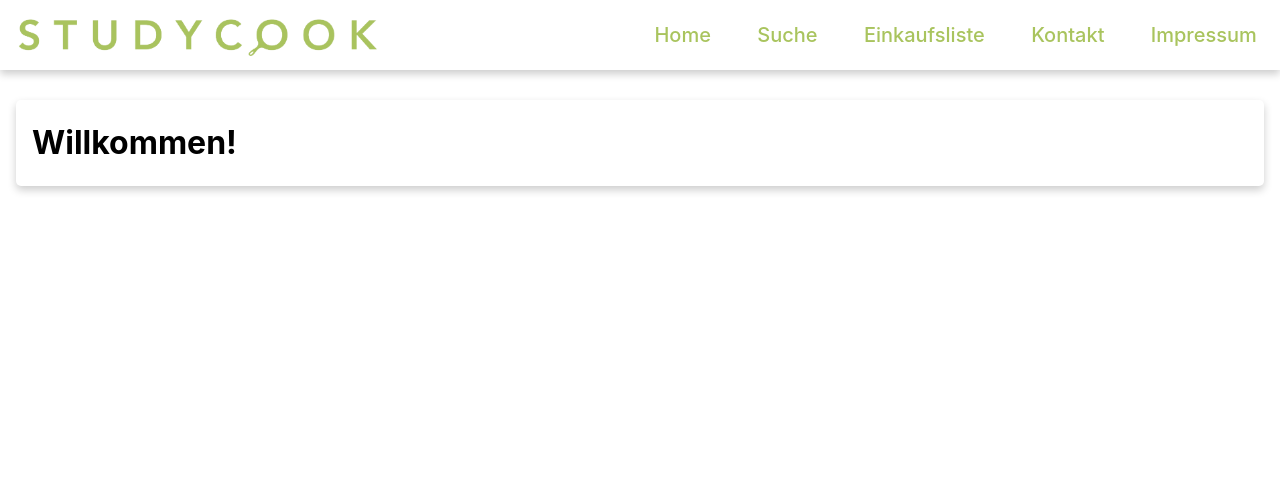
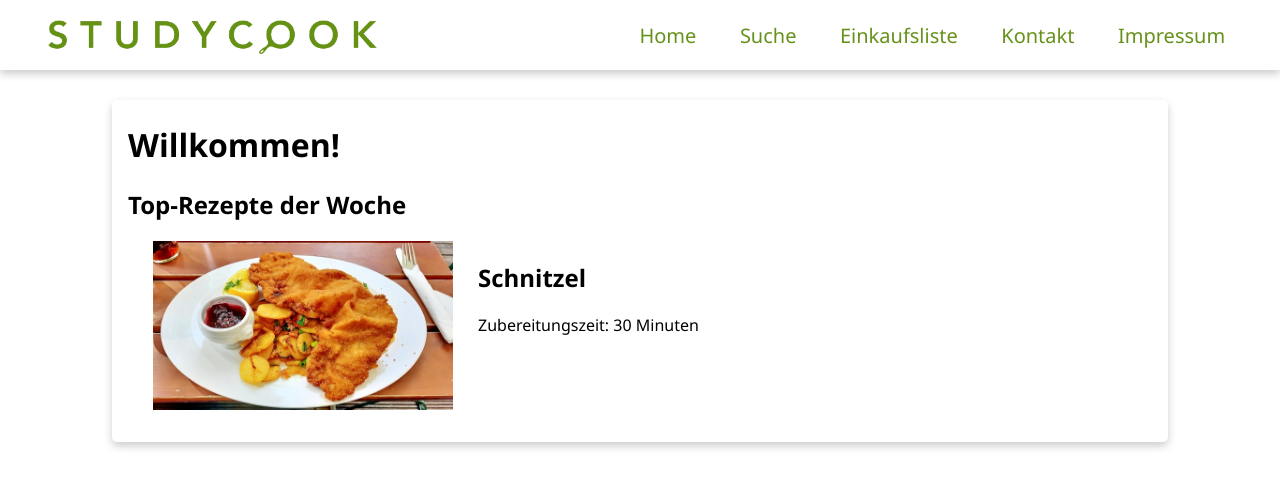
Before and after one commit to MichaelBehringer/Stud-Cook, a React (Create React App) app: page /shoppingList in a window 1280 px wide. Shown: the top 488 px of the page. Built offline with nearby package versions, Linux system fonts and the light colour scheme.

Commit message:
Code saubergemacht

```diff
--- a/public/index.html
+++ b/public/index.html
@@ -4,39 +4,10 @@
     <meta charset="utf-8" />
     <link rel="icon" href="%PUBLIC_URL%/logo.png" />
     <meta name="viewport" content="width=device-width, initial-scale=1" />
-    <meta
-      name="description"
-      content="Web site created using create-react-app"
-    />
-    <link rel="apple-touch-icon" href="%PUBLIC_URL%/logo.png" />
-    <!--
-      manifest.json provides metadata used when your web app is installed on a
-      user's mobile device or desktop. See https://developers.google.com/web/fundamentals/web-app-manifest/
-    -->
-    <link rel="manifest" href="%PUBLIC_URL%/manifest.json" />
-    <!--
-      Notice the use of %PUBLIC_URL% in the tags above.
-      It will be replaced with the URL of the `public` folder during the build.
-      Only files inside the `public` folder can be referenced from the HTML.
-
-      Unlike "/favicon.ico" or "favicon.ico", "%PUBLIC_URL%/favicon.ico" will
-      work correctly both with client-side routing and a non-root public URL.
-      Learn how to configure a non-root public URL by running `npm run build`.
-    -->
     <title>Studycook</title>
   </head>
   <body>
     <noscript>You need to enable JavaScript to run this app.</noscript>
     <div id="root"></div>
-    <!--
-      This HTML file is a template.
-      If you open it directly in the browser, you will see an empty page.
-
-      You can add webfonts, meta tags, or analytics to this file.
-      The build step will place the bundled scripts into the <body> tag.
-
-      To begin the development, run `npm start` or `yarn start`.
-      To create a production bundle, use `npm run build` or `yarn build`.
-    -->
   </body>
 </html>
--- a/src/App.js
+++ b/src/App.js
@@ -10,7 +10,6 @@ import Search from "./Views/Search";
 import Header from "./Views/Header";
 import Contact from "./Views/Contact";
 import Impressum from "./Views/Impressum";
-import ShoppingList from "./Views/ShoppingList";
 
 function App() {
   return (
@@ -22,7 +21,6 @@ function App() {
         <Route exact path="/search" element={<Search/>}/>
         <Route exact path="/contact" element={<Contact/>}/>
         <Route exact path="/impressum" element={<Impressum/>}/>
-        <Route exact path="/shoppingList" element={<ShoppingList/>}/>
         <Route exact path="/detail/:recipeID" element={<DetailView/>}/>
         <Route path="*" element={<Home/>}/>
       </Routes>
--- a/src/Views/DetailView.js
+++ b/src/Views/DetailView.js
@@ -55,9 +55,10 @@ function DetailView() {
             <ul>
               {recipe.ingredients.map((ing) => <li key={ing.name} message={ing.name} >{ing.name + ' ' + ing.amounth + ing.scale}</li>)}
             </ul>
-            <h2>Zubereitung</h2><p>({recipe.duration} Minuten)</p>
+            <h2>Zubereitungszeit</h2><p>{recipe.duration} Minuten</p>
+          </div>
         </div>
-        </div>
+        <h2>Zubereitung</h2>
         {recipe.process.map((step) => <p key={step}>{step}</p>)}
         <button onClick={() => addToLocalStorage(recipeID)}>Zur Einkaufsliste hinzufuegen</button>
 
--- a/src/Views/Header.css
+++ b/src/Views/Header.css
@@ -1,6 +1,6 @@
-.Header {
+.header {
   position: fixed;
-  top: 0; /* Stick it to the top */
+  top: 0;
   max-height: 70px;
   width: 100vw;
 
@@ -11,22 +11,24 @@
   box-shadow: 0 4px 8px 0 rgba(0,0,0,0.2);
 }
 
-.Logo {
+.headerLogo {
   grid-area: logo;
   height: 70px;
   cursor: pointer;
+  margin-left: 5%;
 }
 
-.Nav {
+.nav {
   display: grid;
   grid-area: nav;
   grid-template-columns: repeat(5, auto);
   align-items: center;
   justify-items: center;
+  margin-right: 5%;
 }
 
-.Nav span {
-  color: #A9C45E;
+.nav span {
+  color: #66921B;
   font-size: 20px;
   font-weight: 500;
   transition: 0.5s;
@@ -34,15 +36,15 @@
   cursor: pointer;
 }
 
-.Nav a:hover {
+.nav a:hover {
   transform: scale(1.1);
 }
 
-.Nav span:hover{
-  color: #66921B;
+.nav span:hover{
+  color: #A9C45E;
 }
 
-.Burger {
+.burger {
   display: none;
   grid-area: burger;
   margin: 0 20px 0 0;
@@ -53,21 +55,21 @@
   background: none;
   outline: none;
   transition: 0.1s;
-  color: #A9C45E;
+  color: #66921B;
 }
-.Burger:active {
+.burger:active {
   transform: scale(1.2);
 }
 
-.Burger:hover{
-  color: #66921B;
+.burger:hover{
+  color: #A9C45E;
 }
 
 @media (max-width: 700px) {
-  .Header {
+  .header {
     grid-template-areas: "logo burger" "nav nav";
   }
-  .Nav {
+  .nav {
     grid-template-rows: repeat(4, auto);
     grid-template-columns: none;
     grid-row-gap: 20px;
@@ -83,19 +85,19 @@
   }
 }
 
-.NavAnimation-enter {
+.navAnimation-enter {
   opacity: 0;
   transform: scale(0.5);
 }
-.NavAnimation-enter-active {
+.navAnimation-enter-active {
   opacity: 1;
   transform: translateX(0);
   transition: opacity 350ms, transform 350ms;
 }
-.NavAnimation-exit {
+.navAnimation-exit {
   opacity: 1;
 }
-.NavAnimation-exit-active {
+.navAnimation-exit-active {
   opacity: 0;
   transform: scale(0.5);
   transition: opacity 350ms, transform 350ms;
--- a/src/Views/Header.js
+++ b/src/Views/Header.js
@@ -1,4 +1,4 @@
-/* eslint-disable jsx-a11y/accessible-emoji */
+
 import React, { useState, useEffect } from "react";
 import "./Header.css";
 import { CSSTransition } from "react-transition-group";
@@ -32,15 +32,15 @@ export default function Header() {
   };
 
   return (
-    <header className="Header">
-      <img onClick={() => navigate('/')} src={require("../images/name.png")} className="Logo" alt="logo"/>
+    <header className="header">
+      <img onClick={() => navigate('/')} src={require("../images/name.png")} className="headerLogo" alt="logo"/>
       <CSSTransition
         in={!isSmallScreen || isNavVisible}
         timeout={350}
-        classNames="NavAnimation"
+        classNames="navAnimation"
         unmountOnExit
       >
-        <nav className="Nav">
+        <nav className="nav">
           <span onClick={() => {navigate('/'); toggleNav()}}>Home</span>
           <span onClick={() => {navigate('/search'); toggleNav()}}>Suche</span>
           <span onClick={() => {navigate('/shoppingList'); toggleNav()}}>Einkaufsliste</span>
@@ -48,7 +48,7 @@ export default function Header() {
           <span onClick={() => {navigate('/impressum'); toggleNav()}}>Impressum</span>
         </nav>
       </CSSTransition>
-      <button onClick={toggleNav} className="Burger">
+      <button onClick={toggleNav} className="burger">
         ☰
       </button>
     </header>
--- a/src/Views/Home.js
+++ b/src/Views/Home.js
@@ -1,11 +1,19 @@
 import React from "react";
 
 function Home() {
+  var topRecipe1 = require('../data/Recipes.json')[0];
   return (
     <div>
       <div className="card cardMain">
         <h1>Willkommen!</h1>
-
+        <h2>Top-Rezepte der Woche</h2>
+        <div className="flex-container">
+          <img className="recipePic" alt={topRecipe1.name} src={ require('../images/' + topRecipe1.image) } />
+          <div>
+            <h2>{topRecipe1.name}</h2>
+            <p>Zubereitungszeit: {topRecipe1.duration} Minuten</p>
+          </div>
+        </div>
       </div>
     </div>
   );
--- a/src/Views/Search.js
+++ b/src/Views/Search.js
@@ -1,5 +1,5 @@
 import React from "react";
-import {useNavigate } from 'react-router-dom'
+import {useNavigate } from 'react-router-dom';
 
 function Search() {
   const navigate = useNavigate();
--- a/src/globalStyles.css
+++ b/src/globalStyles.css
@@ -8,12 +8,13 @@
 }
 
 .cardMain {
-  width: 95%;
+  width: 80%;
 }
 
 .flex-container {
   display: flex;
   flex-wrap: wrap;
+  margin-bottom: 30px;
 }
 
 .foodIMG {
@@ -45,3 +46,16 @@
   font-size: 30px;
   margin-top: 10px;
 }
+
+.recipePic{
+  display: block;
+  max-width:300px;
+  width: 100%;
+  height: auto;
+  margin-right: 25px;
+  margin-left: 25px;
+}
+
+body{
+  background-image: cross-fade();
+}
--- a/src/index.css
+++ b/src/index.css
@@ -1,13 +1,10 @@
 body {
   margin: 0;
-  font-family: -apple-system, BlinkMacSystemFont, 'Segoe UI', 'Roboto', 'Oxygen',
-    'Ubuntu', 'Cantarell', 'Fira Sans', 'Droid Sans', 'Helvetica Neue',
-    sans-serif;
+  font-family: 'Segoe UI';
   -webkit-font-smoothing: antialiased;
   -moz-osx-font-smoothing: grayscale;
 }
 
 code {
-  font-family: source-code-pro, Menlo, Monaco, Consolas, 'Courier New',
-    monospace;
+  font-family: Consolas;
 }
```
Also changed, not shown: public/logo.png, public/manifest.json (deleted), src/images/name.png.
